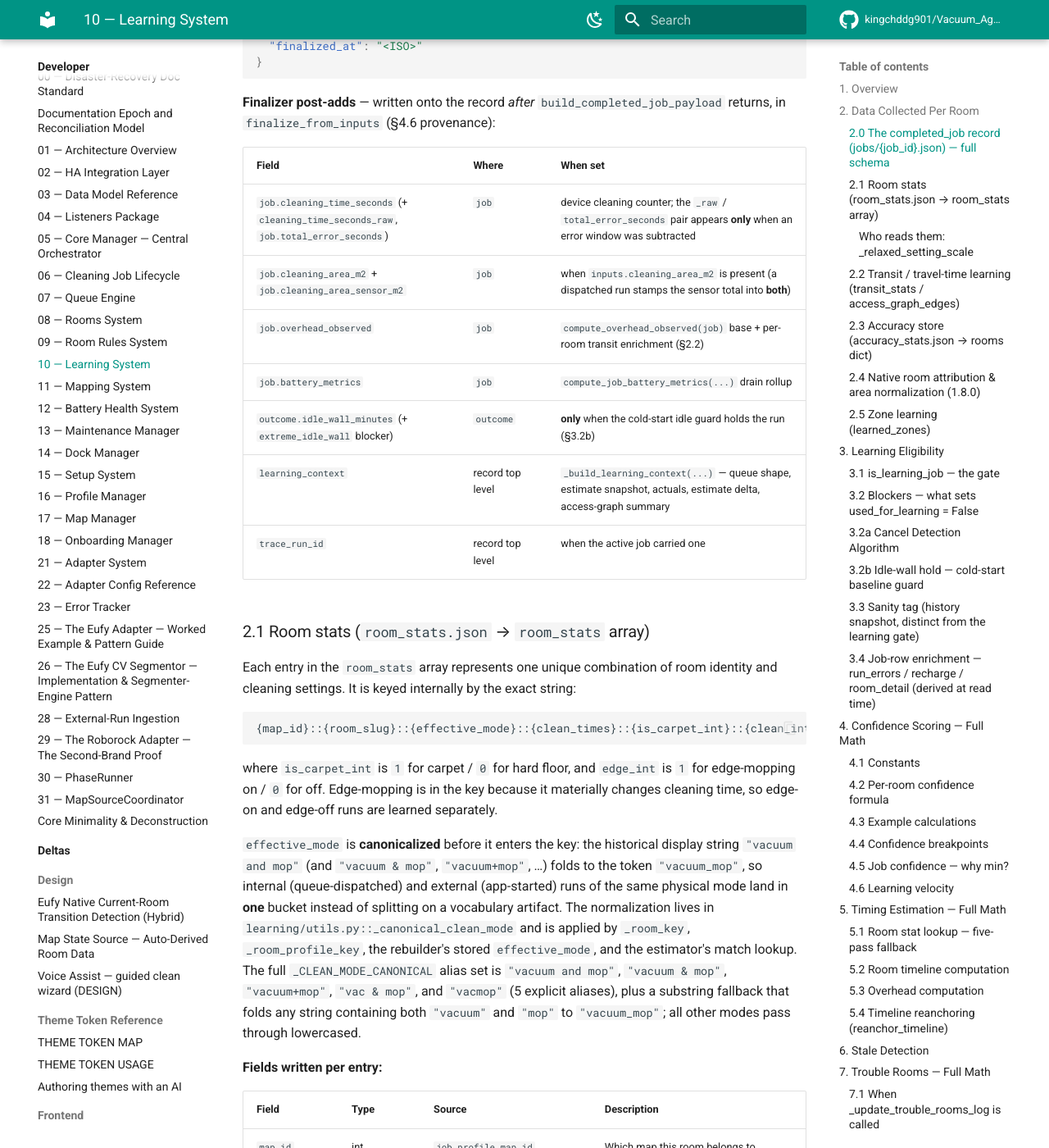
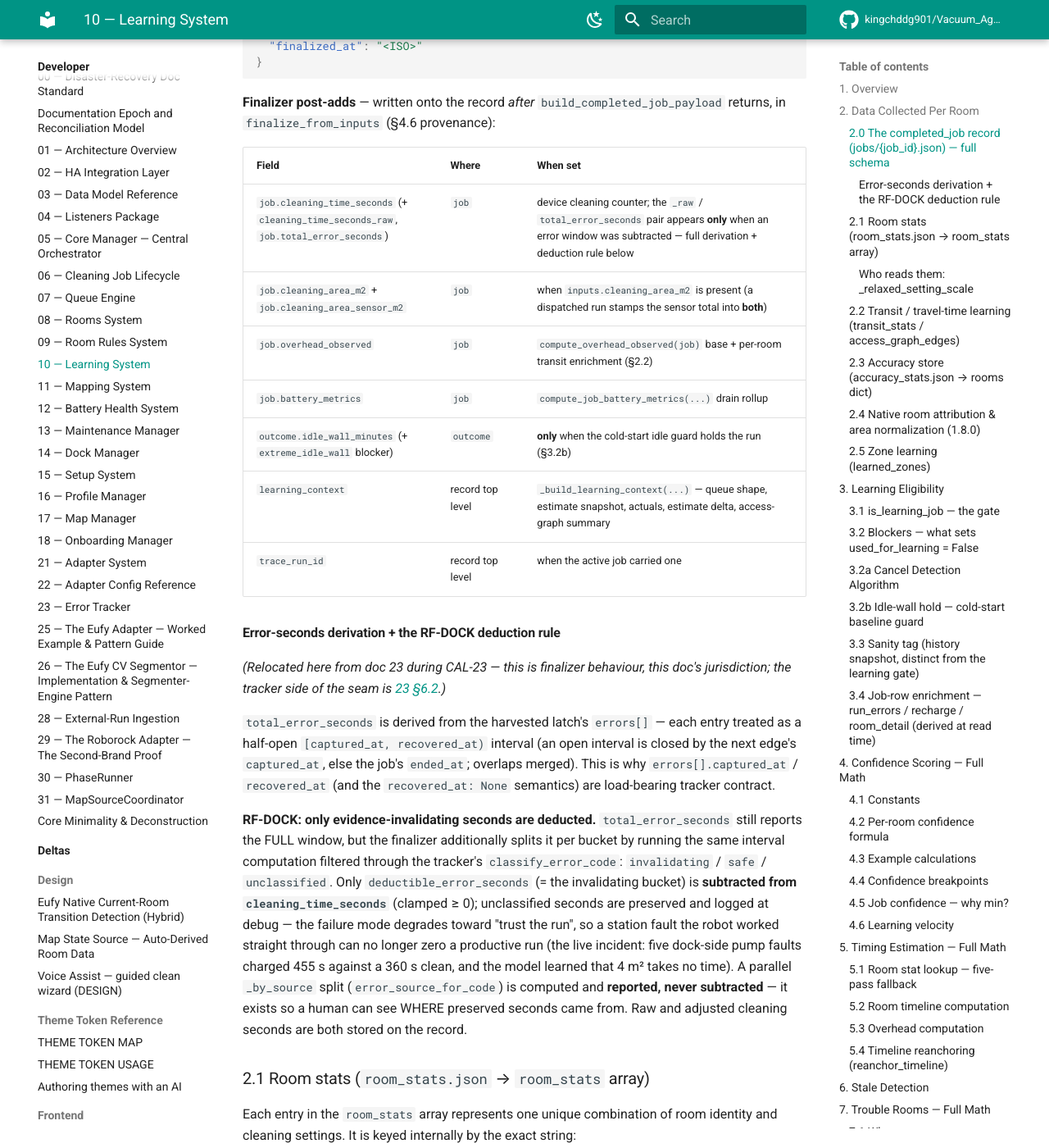
Before and after one commit to kingchddg901/Vacuum_Agent, an MkDocs documentation site: the page built from docs/dev/10-learning-system.md, in a window 1280 px wide and 1400 px high, scrolled down 2535 px. Shown: the whole window at 82% size. Built offline with MkDocs 1.6.1 and Material for MkDocs 9.7.7, drawn with Linux system fonts in a browser that asks for light colours; comment, search, counter and statistics services are not loaded.

Commit message:
docs(dr): the availability contract ruled and landed — total source loss, functional identity, per-section induction
Chris 2026-08-07: DR = rebuild a FUNCTIONALLY identical integration from the
doc corpus alone after total source loss; byte identity never promised (this
retroactively grounds the coupling rule and the pin quarantine). Doc 00 gains
sec 0; doc 23's scope line conforms; the RF-DOCK deduction algorithm restored
to doc 10 (relocation-debt from the trim); retroactive manifest entry filed.

Co-Authored-By: Claude Fable 5 <noreply@anthropic.com>

```diff
--- a/docs/dev/10-learning-system.md
+++ b/docs/dev/10-learning-system.md
@@ -82,13 +82,38 @@ returns, in `finalize_from_inputs` (§4.6 provenance):
 
 | Field | Where | When set |
 |---|---|---|
-| `job.cleaning_time_seconds` (+ `cleaning_time_seconds_raw`, `job.total_error_seconds`) | `job` | device cleaning counter; the `_raw` / `total_error_seconds` pair appears **only** when an error window was subtracted |
+| `job.cleaning_time_seconds` (+ `cleaning_time_seconds_raw`, `job.total_error_seconds`) | `job` | device cleaning counter; the `_raw` / `total_error_seconds` pair appears **only** when an error window was subtracted — full derivation + deduction rule below |
 | `job.cleaning_area_m2` + `job.cleaning_area_sensor_m2` | `job` | when `inputs.cleaning_area_m2` is present (a dispatched run stamps the sensor total into **both**) |
 | `job.overhead_observed` | `job` | `compute_overhead_observed(job)` base + per-room transit enrichment (§2.2) |
 | `job.battery_metrics` | `job` | `compute_job_battery_metrics(...)` drain rollup |
 | `outcome.idle_wall_minutes` (+ `extreme_idle_wall` blocker) | `outcome` | **only** when the cold-start idle guard holds the run (§3.2b) |
 | `learning_context` | record top level | `_build_learning_context(...)` — queue shape, estimate snapshot, actuals, estimate delta, access-graph summary |
 | `trace_run_id` | record top level | when the active job carried one |
+
+#### Error-seconds derivation + the RF-DOCK deduction rule
+
+*(Relocated here from doc 23 during CAL-23 — this is finalizer behaviour, this doc's
+jurisdiction; the tracker side of the seam is [23 §6.2](23-error-tracker.md).)*
+
+`total_error_seconds` is derived from the harvested latch's `errors[]` — each entry
+treated as a half-open `[captured_at, recovered_at)` interval (an open interval is
+closed by the next edge's `captured_at`, else the job's `ended_at`; overlaps merged).
+This is why `errors[].captured_at` / `recovered_at` (and the `recovered_at: None`
+semantics) are load-bearing tracker contract.
+
+**RF-DOCK: only evidence-invalidating seconds are deducted.** `total_error_seconds`
+still reports the FULL window, but the finalizer additionally splits it per bucket by
+running the same interval computation filtered through the tracker's
+`classify_error_code`: `invalidating` / `safe` / `unclassified`. Only
+`deductible_error_seconds` (= the invalidating bucket) is **subtracted from
+`cleaning_time_seconds`** (clamped ≥ 0); unclassified seconds are preserved and logged
+at debug — the failure mode degrades toward "trust the run", so a station fault the
+robot worked straight through can no longer zero a productive run (the live incident:
+five dock-side pump faults charged 455 s against a 360 s clean, and the model learned
+that 4 m² takes no time). A parallel `_by_source` split (`error_source_for_code`) is
+computed and **reported, never subtracted** — it exists so a human can see WHERE
+preserved seconds came from. Raw and adjusted cleaning seconds are both stored on the
+record.
 
 ### 2.1 Room stats (`room_stats.json` → `room_stats` array)
 
```
Also changed, not shown: .claude/notes/synthesis/cal23/manifest.md (+14 -0 lines), docs/dev/00-disaster-recovery-standard.md (+26 -0 lines), docs/dev/23-error-tracker.md (+4 -1 lines).
